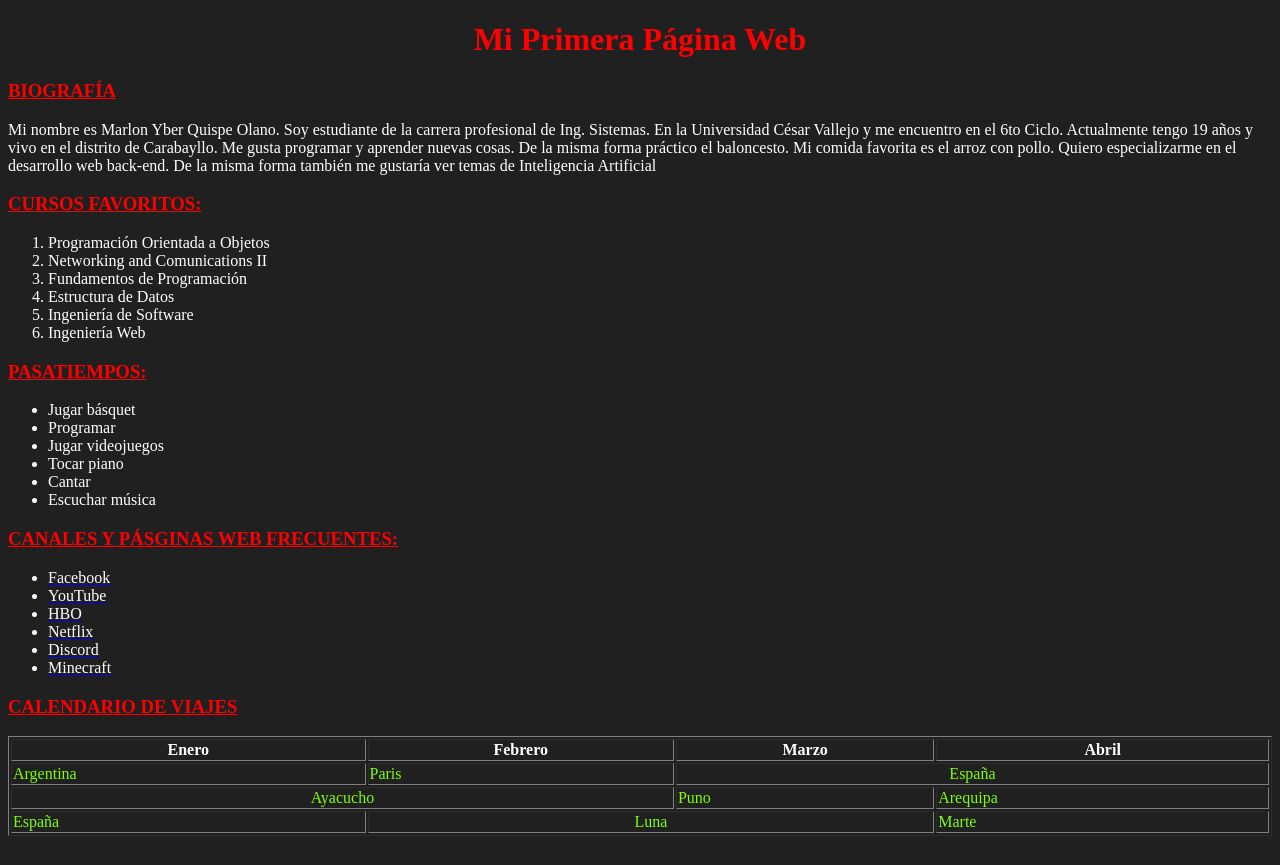
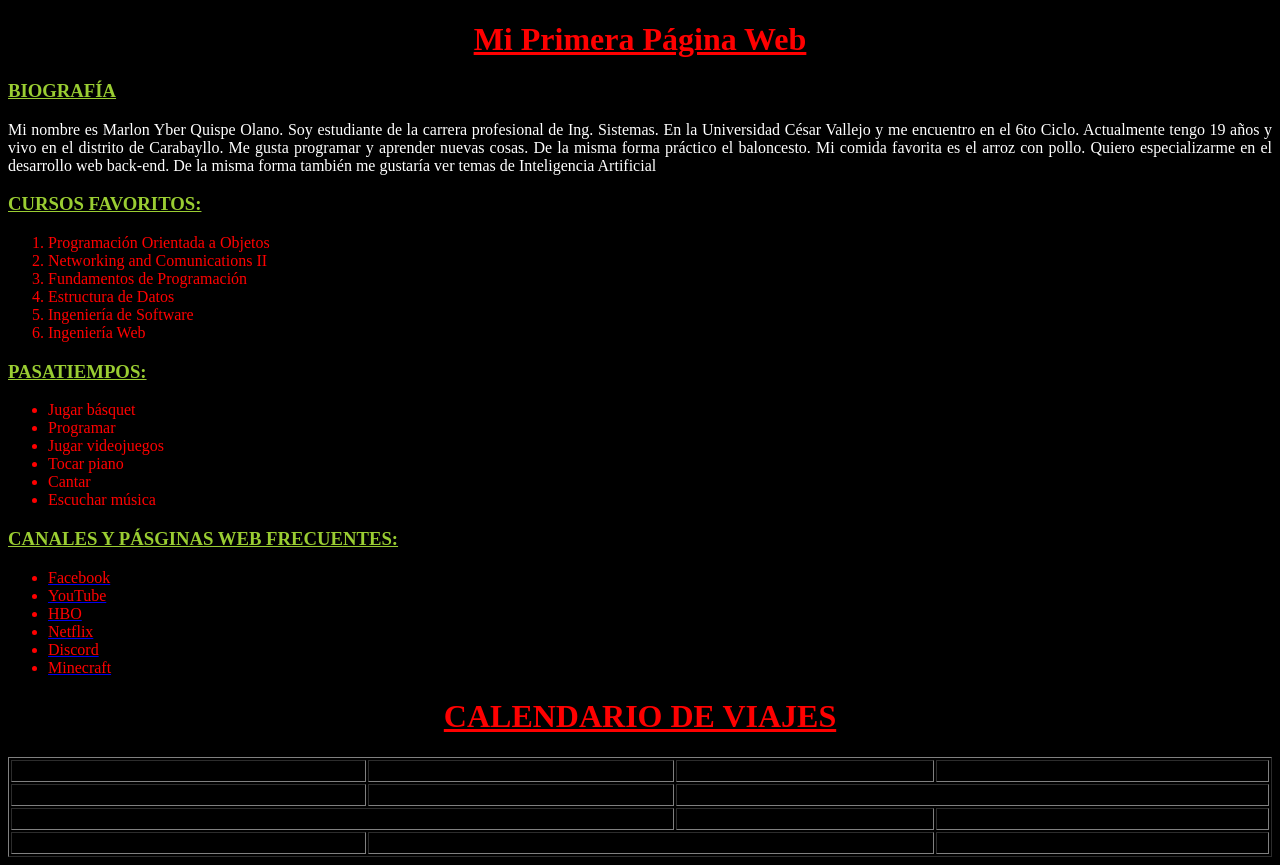
Before and after one commit to Yber-M/Ing_Web, a PHP site: page /LAB_BlocPersonal.html in a window 1280 px wide. Before the commit the page ends 836 px from the top, so only its background shows below. Run offline with PHP 8.4, Linux system fonts and the light colour scheme.

Commit message:
Practica lab

```diff
--- a/Semana01/01-Style.css
+++ b/Semana01/01-Style.css
@@ -2,7 +2,8 @@
         background-color: black;
     }
 
-h1 {
+    #titulos {
+        text-decoration: underline;
         text-align: center;
         color: red;
     }
@@ -15,8 +16,9 @@ li {
         color: red;
     }
 
-h3 {
+    #subtema {
         color: yellowgreen;
+        text-decoration: underline;
     }
 
     p {
--- a/Semana01/LAB_BlocPersonal.html
+++ b/Semana01/LAB_BlocPersonal.html
@@ -1,44 +1,16 @@
 <!DOCTYPE html>
-<html lang="en">
+<html lang="es">
 
 <head>
     <meta charset="UTF-8">
     <meta name="viewport" content="width=device-width, initial-scale=1.0">
-    <title>Bloc Personal</title>
+    <link rel="stylesheet" href="01-Style.css">
+    <title>Yber-M</title>
 </head>
-<style>
-    * {
-        background-color: rgb(32, 32, 32);
-    }
-
-    h1,
-    h3 {
-        color: red;
-    }
-
-    p,
-    li {
-        color: white;
-    }
-
-    ol {
-        color: burlywood;
-    }
-
-    table {
-        color: chartreuse;
-    }
-
-    table th {
-        color: white;
-    }
-</style>
 
 <body>
-    <center>
-        <h1>Mi Primera Página Web</h1>
-    </center>
-    <h3><u>BIOGRAFÍA</u></h3>
+    <h1 id="titulos">Mi Primera Página Web</h1>
+    <h3 id="subtema">BIOGRAFÍA</h3>
     <p>Mi nombre es Marlon Yber Quispe Olano. Soy estudiante de la carrera profesional de
         Ing. Sistemas. En la Universidad César Vallejo y me encuentro en el 6to Ciclo.
         Actualmente tengo 19 años y vivo en el distrito de Carabayllo. Me gusta programar
@@ -48,7 +20,7 @@
     </p>
 
     <!-- ? Lista ordenada con números -->
-    <h3><u>CURSOS FAVORITOS:</u></h3>
+    <h3 id="subtema">CURSOS FAVORITOS:</h3>
     <ol>
         <li>Programación Orientada a Objetos</li>
         <li>Networking and Comunications II</li>
@@ -59,7 +31,7 @@
     </ol>
 
     <!-- ? Lista desordenada con puntos -->
-    <h3><u>PASATIEMPOS:</u></h3>
+    <h3 id="subtema">PASATIEMPOS:</h3>
     <ul>
         <li>Jugar básquet</li>
         <li>Programar</li>
@@ -70,7 +42,7 @@
     </ul>
 
     <!-- ? Lista desordenada con puntos -->
-    <h3><u>CANALES Y PÁSGINAS WEB FRECUENTES:</u></h3>
+    <h3 id="subtema">CANALES Y PÁSGINAS WEB FRECUENTES:</h3>
     <ul>
         <a href="https://www.facebook.com" target="_blank" rel="noopener noreferrer">
             <li>Facebook</li>
@@ -96,7 +68,7 @@
         </a>
     </ul>
 
-    <h3><u>CALENDARIO DE VIAJES</u></h3>
+    <h1 id="titulos">CALENDARIO DE VIAJES</h1>
     <table border="1" width="100%"> <!-- ? Sale de color naranja porque indica que es una propiedad antigua -->
 
         <tr> <!-- ? Filas -->
```
Lines whose indentation alone changed are shown as unchanged.
